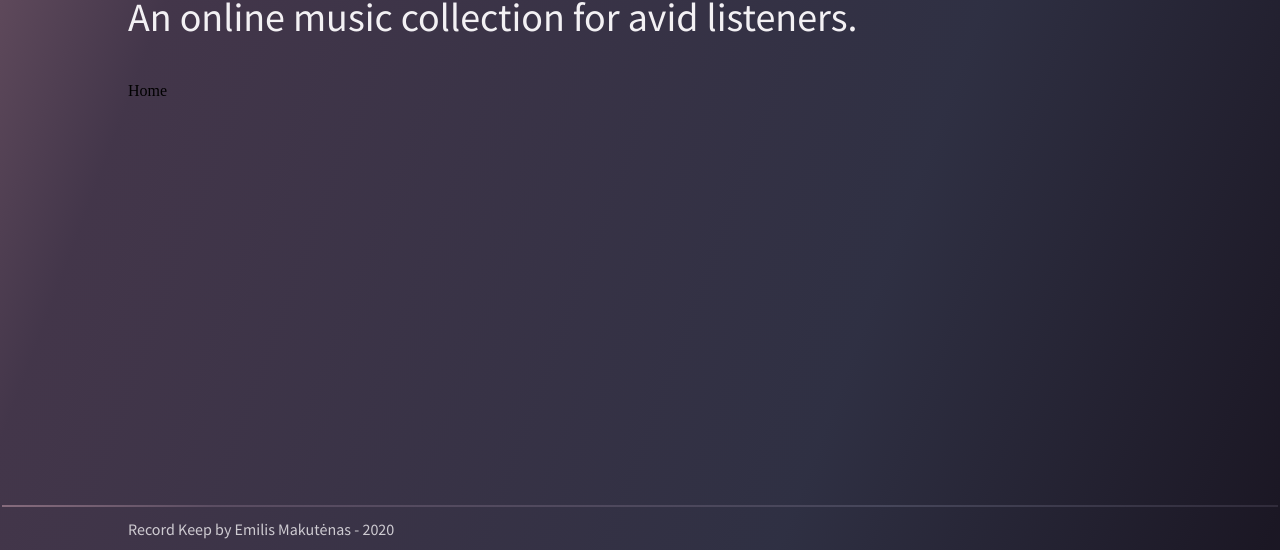
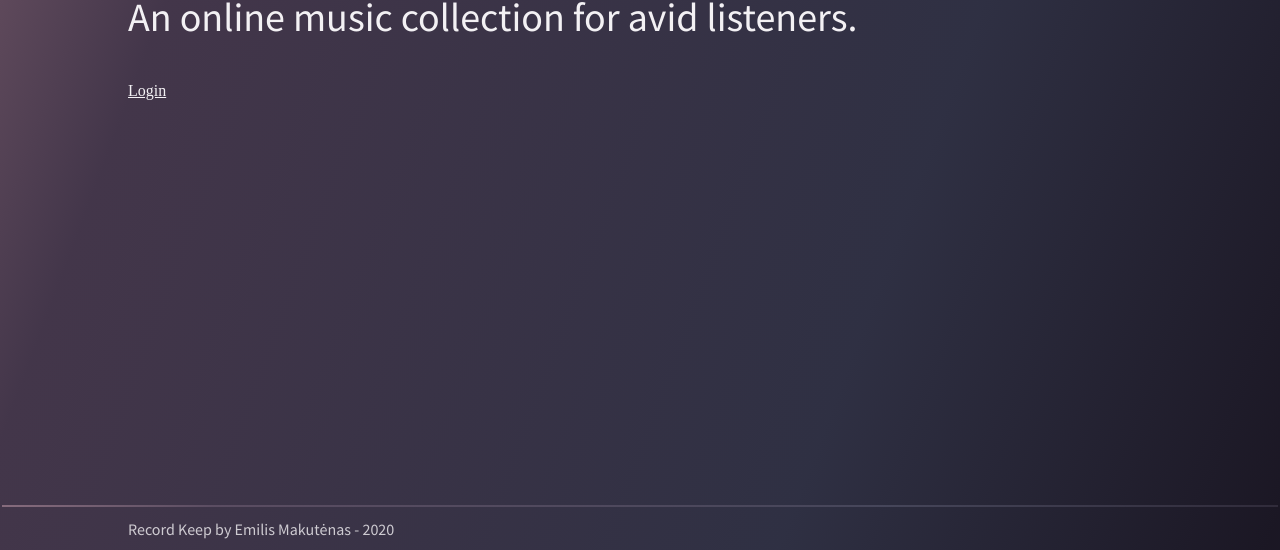
Before and after one commit to EmilisM/record-keep, a React (Create React App) app: page /home in a window 1280 px wide. Shown: the part 247-797 px from the top of the page. Built offline with nearby package versions, Linux system fonts and the light colour scheme.

Commit message:
Fix LandingLayout, add Link component, add route types

```diff
--- /dev/null
+++ b/src/Components/Link.tsx
@@ -0,0 +1,36 @@
+import React, { ReactElement, ReactNode } from 'react';
+import { Link as RouterLink } from 'react-router-dom';
+import styled, { DefaultTheme } from 'styled-components/macro';
+import RouteConfig from '../Routes/RouteConfig';
+
+type StyledProps = {
+  fontWeight?: '300' | '400' | '600';
+  fontSize: number;
+  color?: keyof DefaultTheme['colors']['text'];
+};
+
+const RouterLinkStyled = styled(RouterLink)<StyledProps>`
+  color: ${props => (props.color ? props.theme.colors.text[props.color] : props.theme.colors.text.primaryLight)};
+  font-weight: ${props => props.fontWeight || '400'};
+  font-size: ${props => props.fontSize};
+`;
+
+type Props = StyledProps & {
+  children: ReactNode;
+  className?: string;
+  to: keyof typeof RouteConfig;
+};
+
+const Link = ({ children, className, to, color, fontWeight, fontSize }: Props): ReactElement => (
+  <RouterLinkStyled
+    to={RouteConfig[to]}
+    className={className}
+    color={color}
+    fontWeight={fontWeight}
+    fontSize={fontSize}
+  >
+    {children}
+  </RouterLinkStyled>
+);
+
+export default Link;
--- a/src/Components/LoginSwitcher.tsx
+++ b/src/Components/LoginSwitcher.tsx
@@ -3,9 +3,10 @@ import styled from 'styled-components/macro';
 
 const LoginSwitcherStyled = styled.div`
   font-family: ${props => props.theme.font.fontFamily.primary};
-  font-size: 20px;
+  font-size: 22px;
   border: 1px solid ${props => props.theme.colors.border.primary};
   border-radius: 8px;
+  font-weight: 300;
 
   display: flex;
   flex-direction: row;
--- a/src/Layouts/LandingLayout.tsx
+++ b/src/Layouts/LandingLayout.tsx
@@ -1,12 +1,8 @@
-import React, { ReactNode, ReactElement } from 'react';
+import React, { ReactElement, FC } from 'react';
 import styled from 'styled-components/macro';
 import Footer from '../Blocks/Footer';
 import TitleBlock from '../Blocks/Title';
-
-type Props = {
-  className?: string;
-  children: ReactNode;
-};
+import { Route, RouteProps, RouteComponentProps } from 'react-router-dom';
 
 const LoginLayoutStyled = styled.main`
   display: flex;
@@ -48,12 +44,23 @@ const FooterStyled = styled(Footer)`
     1 0 0 / 2px;
 `;
 
-const LandingLayout = ({ className, children }: Props): ReactElement => (
-  <LoginLayoutStyled className={className}>
-    <TitleBlock />
-    <Content>{children}</Content>
-    <FooterStyled />
-  </LoginLayoutStyled>
+type Props = RouteProps & {
+  component: FC<RouteComponentProps>;
+};
+
+const LandingLayout = ({ component: Component, ...rest }: Props): ReactElement => (
+  <Route
+    {...rest}
+    render={props => (
+      <LoginLayoutStyled>
+        <TitleBlock />
+        <Content>
+          <Component {...props} />
+        </Content>
+        <FooterStyled />
+      </LoginLayoutStyled>
+    )}
+  />
 );
 
 export default LandingLayout;
--- a/src/Pages/Home.tsx
+++ b/src/Pages/Home.tsx
@@ -1,6 +1,10 @@
 import React, { ReactElement } from 'react';
-import LandingLayout from '../Layouts/LandingLayout';
+import Link from '../Components/Link';
 
-const Home = (): ReactElement => <LandingLayout>Home</LandingLayout>;
+const Home = (): ReactElement => (
+  <Link fontSize={20} to="Login">
+    Login
+  </Link>
+);
 
 export default Home;
--- a/src/Pages/Login.tsx
+++ b/src/Pages/Login.tsx
@@ -1,11 +1,6 @@
 import React, { ReactElement } from 'react';
 import LoginBlock from '../Blocks/Login';
-import LandingLayout from '../Layouts/LandingLayout';
 
-const Login = (): ReactElement => (
-  <LandingLayout>
-    <LoginBlock />
-  </LandingLayout>
-);
+const Login = (): ReactElement => <LoginBlock />;
 
 export default Login;
--- a/src/Routes/BaseRoute.tsx
+++ b/src/Routes/BaseRoute.tsx
@@ -5,12 +5,13 @@ import NotFound from '../Pages/NotFound';
 import Dashboard from '../Pages/Dashboard';
 import Home from '../Pages/Home';
 import Login from '../Pages/Login';
+import LandingLayout from '../Layouts/LandingLayout';
 
 const BaseRoute: FC = () => (
   <Switch>
     <Redirect exact from="/" to="/home" />
-    <Route exact path="/home" component={Home} />
-    <Route exact path="/login" component={Login} />
+    <LandingLayout exact path="/home" component={Home} />
+    <LandingLayout exact path="/login" component={Login} />
     <Route exact path="/dashboard" component={Dashboard} />
     <Route component={NotFound} />
   </Switch>
--- /dev/null
+++ b/src/Routes/RouteConfig.ts
@@ -0,0 +1,10 @@
+import { RouteConfigType } from '../Types/Route';
+
+const RouteConfig: RouteConfigType = {
+  Root: '/',
+  Home: '/home',
+  Login: '/login',
+  Dashboard: '/dashboard',
+};
+
+export default RouteConfig;
--- /dev/null
+++ b/src/Types/Route.ts
@@ -0,0 +1,6 @@
+export interface RouteConfigType {
+  Root: string;
+  Home: string;
+  Login: string;
+  Dashboard: string;
+}
```
